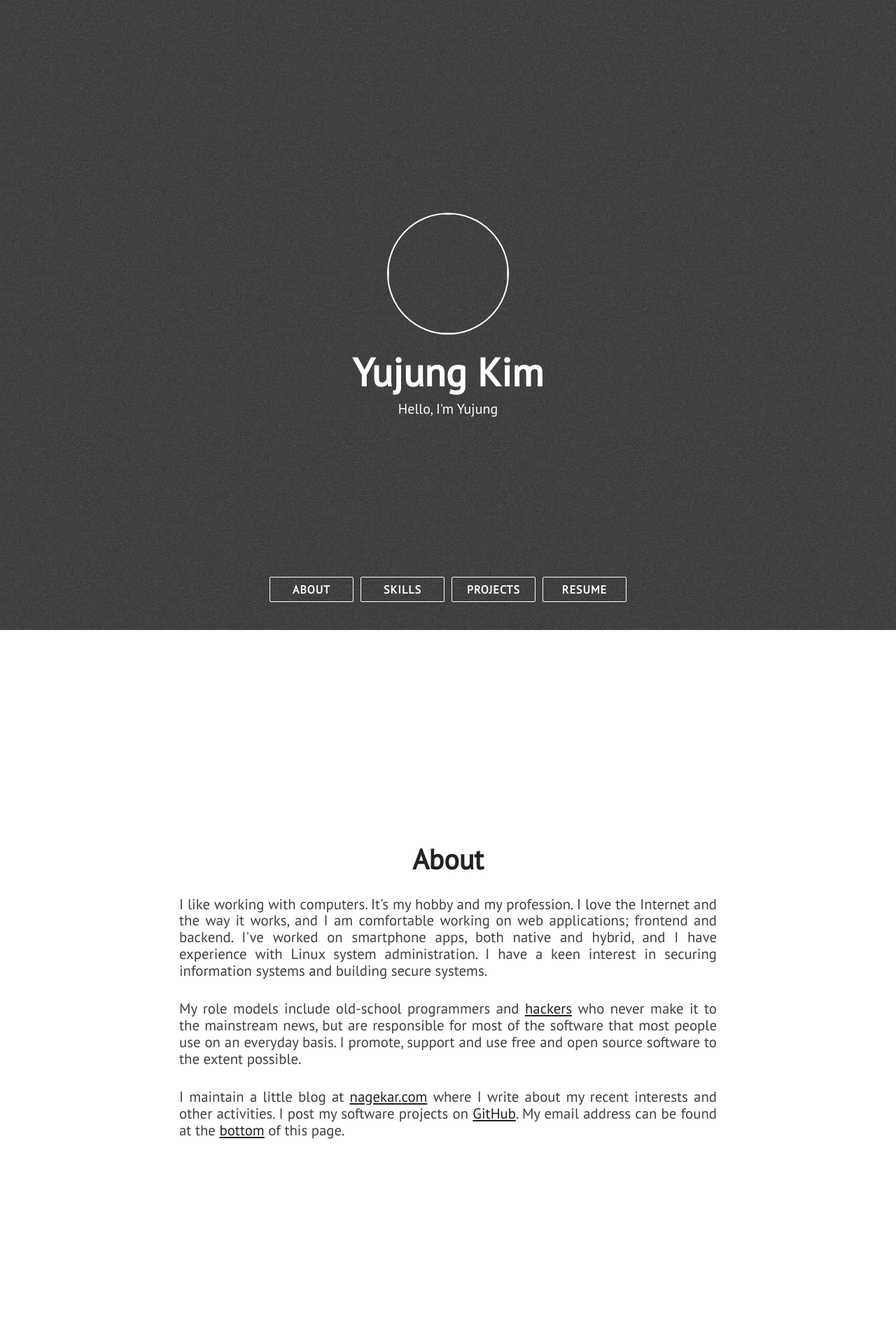
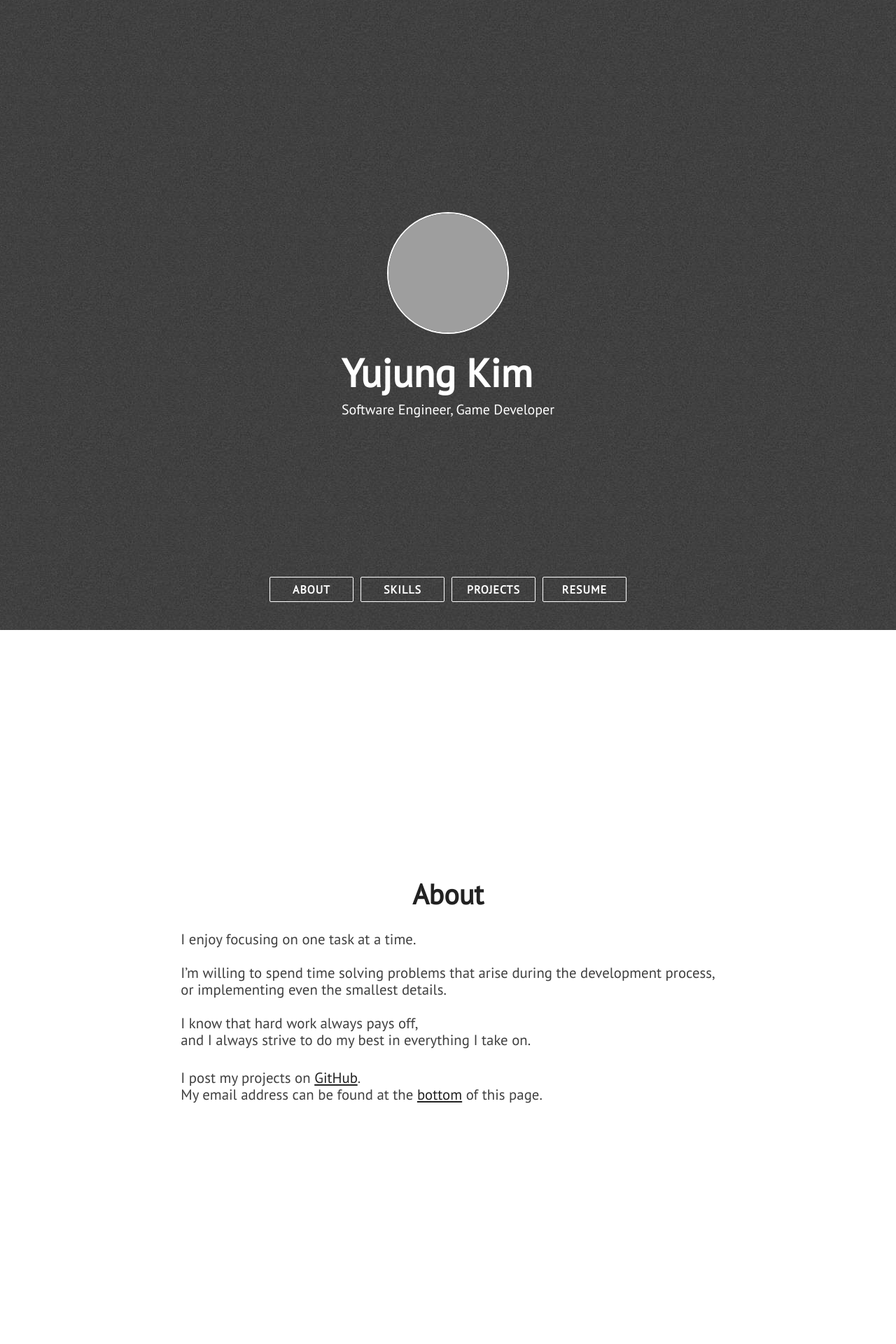
Before and after one commit to Yujxxng/Yujxxng.github.io, a Jekyll site: the page built from index.html, in a window 1280 px wide. Shown: the top 1920 px of the page at 70% size. Built offline with Jekyll 4.4.1, drawn with Linux system fonts in a browser that asks for light colours; nearby versions of some CDN libraries; some of the changed text lies outside the part shown; grey boxes are pictures that could not be loaded.

Commit message:
update skills

```diff
--- a/_config.yml
+++ b/_config.yml
@@ -1,6 +1,6 @@
 title: Yujung Kim
-description: Hello, I'm Yujung
-site_title: '@Yujxxng'
+description: Software Engineer, Game Developer
+site_title: '@Yujxxng Portfolio'
 
 # Build settings
 markdown: kramdown
@@ -15,7 +15,7 @@ email: ujungg3@gmail.com
 #reddit_username: abhn
 
 # absolute or relative
-#profile_picture: assets/images/pp.jpg
+profile_picture: assets/images/pp.png
 
 # Google Analytics ID
 google_analytics:
--- a/_includes/about.html
+++ b/_includes/about.html
@@ -3,13 +3,20 @@
         <div id="about-text">
             <div class="section-heading">About</div>
             <p class="paragraph-text justify-text">
-                I like working with computers. It's my hobby and my profession. I love the Internet and the way it works, and I am comfortable working on web applications; frontend and backend. I've worked on smartphone apps, both native and hybrid, and I have experience with Linux system administration. I have a keen interest in securing information systems and building secure systems.
+                I enjoy focusing on one task at a time.<br><br>
+				I’m willing to spend time solving problems that arise during the development process,<br>
+				or implementing even the smallest details.<br><br>
+				I know that hard work always pays off,<br>
+				and I always strive to do my best in everything I take on.
             </p>
+<!--             <p class="paragraph-text justify-text">
+                한 가지 일에 몰두하는 것을 좋아합니다.<br>
+				개발 과정에서 발생한 문제를 해결하거나, 디테일한 부분까지 구현해 내는 것에 기꺼이 시간을 투자합니다.<br>
+				노력은 배신하지 않는다는 것을 잘 알고 항상 맡은 일에 최선을 다 하고자 합니다.<br>
+			</p> -->
             <p class="paragraph-text justify-text">
-                My role models include old-school programmers and <a href="https://stallman.org/articles/on-hacking.html">hackers</a> who never make it to the mainstream news, but are responsible for most of the software that most people use on an everyday basis. I promote, support and use free and open source software to the extent possible.
-            </p>
-            <p class="paragraph-text justify-text">
-                I maintain a little blog at <a href="{{ site.blog_url }}">nagekar.com</a> where I write about my recent interests and other activities. I post my software projects on <a href="https://github.com/{{ site.github_username }}">GitHub</a>. My email address can be found at the <span class="extra-link"><a href="#extra">bottom</a></span> of this page.
+                I post my projects on <a href="https://github.com/{{ site.github_username }}">GitHub</a>.<br>
+				My email address can be found at the <span class="extra-link"><a href="#extra">bottom</a></span> of this page.
             </p>
         </div>
     </section>
--- a/_includes/head.html
+++ b/_includes/head.html
@@ -16,5 +16,5 @@
     <link rel="stylesheet" href="assets/css/main.css"/>
     <link rel="stylesheet" href="assets/css/card.css"/>
     <link rel="shortcut icon" href="assets/images/favicon.ico" />
-    <meta name="description" content="Portfolio - Abhishek Nagekar | Full stack web development, open source and information security">
+    <meta name="description" />
 </head>
--- a/_includes/projects.html
+++ b/_includes/projects.html
@@ -5,13 +5,17 @@
 
                 <div class="project-technologies">
 
-                    <a id="featured" class="semi-transparent-button with-border white-button" onclick="selected('featured')">Featured</a>
+<!--                     <a id="featured" class="semi-transparent-button with-border white-button" onclick="selected('featured')">Featured</a>
                     <a id="all" class="semi-transparent-button with-border white-button" onclick="selected('all')">All</a>
                     <a id="webdev" class="semi-transparent-button with-border white-button" onclick="selected('webdev')">WebDev</a>
                     <a id="native" class="semi-transparent-button with-border white-button" onclick="selected('native')">Native</a>
                     <a id="security" class="semi-transparent-button with-border white-button" onclick="selected('security')">Security</a>
+                    <a id="diy" class="semi-transparent-button with-border white-button" onclick="selected('diy')">DIY</a> -->
+					<a id="all" class="semi-transparent-button with-border white-button" onclick="selected('all')">All</a>
+					<a id="webdev" class="semi-transparent-button with-border white-button" onclick="selected('webdev')">WebDev</a>
+                    <a id="native" class="semi-transparent-button with-border white-button" onclick="selected('native')">Native</a>
+                    <a id="security" class="semi-transparent-button with-border white-button" onclick="selected('security')">Security</a>
                     <a id="diy" class="semi-transparent-button with-border white-button" onclick="selected('diy')">DIY</a>
-
                 </div>
 
             <div class="projects-wrapper">
--- a/_includes/skills.html
+++ b/_includes/skills.html
@@ -4,53 +4,49 @@
         <div>
             <div class="section-heading" id="skills-text">Skills</div>
 
-            <div class="skills-grid">
+ <!--           <div class="skills-grid">
                  <div class="what-i-do">
                     <h3 class="center-align skills-subsection">Summary</h3>
                     <p class="paragraph-text center-align">
                         I'm a web engineer fluent in modern web development. I have a serious passion for engineering solutions using the internet. InfoSec guy, blue team. Let's build a beautiful, speedy and safe web together.
                     </p>
-                </div>
+                </div> -->
 				<div class="technical-skills">
-                    <h3 class="center-align skills-subsection">Technical</h3>
+					<h3 class="center-align skills-subsection">Tools</h3>
+					<img src="../assets/images/skills/YJEngine.png" alt="YJ" width="100" height="100">
+					<img src="../assets/images/skills/C.png" alt="C" width="100" height="100">
+					<img src="../assets/images/skills/Cpp.png" alt="Cpp" width="100" height="100">
+					<img src="../assets/images/skills/SQL.png" alt="SQL" width="100" height="100">
+					<img src="../assets/images/skills/Git.png" alt="Git" width="100" height="100">
+					<img src="../assets/images/skills/Visual.png" alt="Visual" width="100" height="100">
+					<img src="../assets/images/skills/Unreal.png" alt="Unreal" width="100" height="100">
+					<img src="../assets/images/skills/Photoshop.png" alt="Photoshop" width="100" height="100">
+
+                    <!--<h3 class="center-align skills-subsection">Technical</h3>-->
+
+
                     <div class="progress-bars">
                         <div class="skillbar clearfix " data-percent="90%">
-                            <div class="skillbar-title" style="background: #2980b9;"><span>Javascript</span></div>
-                            <div class="skillbar-bar" style="background: #3498db;"></div>
-                        </div> <!-- End Skill Bar -->
-
-                        <div class="skillbar clearfix " data-percent="85%">
-                            <div class="skillbar-title" style="background: #2980b9;"><span>ReactJS</span></div>
+                            <div class="skillbar-title" style="background: #2980b9;"><span>C/C++</span></div>
                             <div class="skillbar-bar" style="background: #3498db;"></div>
                         </div> <!-- End Skill Bar -->
 
 						<div class="skillbar clearfix " data-percent="80%">
-                            <div class="skillbar-title" style="background: #2980b9;"><span>GNU/Linux</span></div>
+                            <div class="skillbar-title" style="background: #2980b9;"><span>Git</span></div>
                             <div class="skillbar-bar" style="background: #3498db"></div>
                         </div> <!-- End Skill Bar -->
 
-
-                        <div class="skillbar clearfix " data-percent="75%">
-                            <div class="skillbar-title" style="background: #2980b9;"><span>CSS3</span></div>
+                        <div class="skillbar clearfix " data-percent="70%">
+                            <div class="skillbar-title" style="background: #2980b9;"><span>SQL</span></div>
                             <div class="skillbar-bar" style="background: #3498db;"></div>
                         </div> <!-- End Skill Bar -->
 
-                        <div class="skillbar clearfix " data-percent="75%">
-                            <div class="skillbar-title" style="background: #2980b9;"><span>Python</span></div>
+                        <div class="skillbar clearfix " data-percent="40%">
+                            <div class="skillbar-title" style="background: #2980b9;"><span>UE5</span></div>
                             <div class="skillbar-bar" style="background: #3498db;"></div>
                         </div> <!-- End Skill Bar -->
-
-                        <div class="skillbar clearfix " data-percent="70%">
-                            <div class="skillbar-title" style="background: #2980b9"><span>Flask</span></div>
-                            <div class="skillbar-bar" style="background: #3498db;"></div>
-                        </div> <!-- End Skill Bar -->
-
-                        <div class="skillbar clearfix " data-percent="70%">
-                            <div class="skillbar-title" style="background: #2980b9"><span>InfoSec</span></div>
-                            <div class="skillbar-bar" style="background: #3498db"></div>
-                        </div> <!-- End Skill Bar -->
                     </div>
-                </div>
+                <!-- </div> -->
             </div>
         </div>
     </section>
--- a/assets/css/main.css
+++ b/assets/css/main.css
@@ -150,7 +150,7 @@ img {
 }
 
 .projects-wrapper {
-  display: -ms-grid;
+   display: -ms-grid;
   display: grid;
   -ms-grid-columns: 50% 50%;
       grid-template-columns: 50% 50%;
@@ -457,7 +457,7 @@ a {
   display: grid;
   -ms-grid-columns: (minmax(120px, 1fr))[auto-fill];
       grid-template-columns: repeat(auto-fill, minmax(120px, 1fr));
-  margin: 20px 0;
+  margin: 10px 0;
   grid-gap: 5px;
   grid-row-gap: 10px;
   width: 100%;
--- a/assets/js/projects.js
+++ b/assets/js/projects.js
@@ -1,5 +1,5 @@
 $(document).ready(() => {
-    render_projects('featured');
+    render_projects('all');
 })
 
 
```
Also changed, not shown: assets/images/pp.jpg (deleted), assets/images/skills/C.png (added), assets/images/skills/Cpp.png (added), assets/images/skills/Custom1.png (added), assets/images/skills/Git.png (added), assets/images/skills/Photoshop.png (added), assets/images/skills/SQL.png (added), assets/images/skills/Unreal.png (added), assets/images/skills/Visual.png (added), assets/images/skills/YJEngine.png (added), 1 other file. Lines whose indentation alone changed are shown as unchanged.
